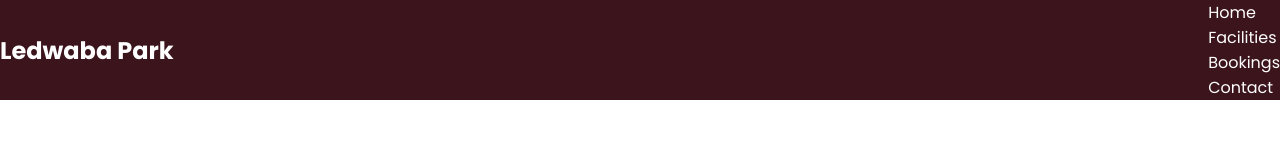
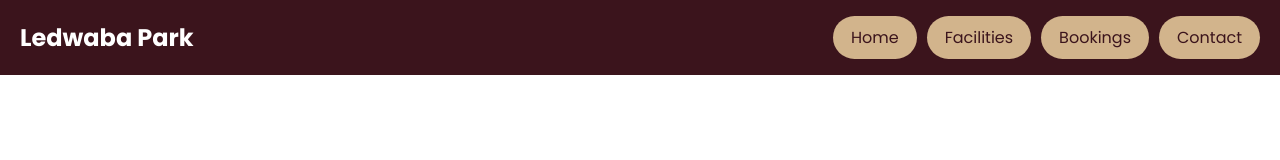
Before and after one commit to rethabileledidi/LEDWABA-PARK, a plain HTML site: page index.html in a window 1280 px wide. Drawn offline with Linux system fonts and the light colour scheme; a web font is replaced by a local one.

Commit message:
functionality

```diff
--- a/style.css
+++ b/style.css
@@ -12,7 +12,7 @@
     --white-color: #fff;
     --dark-color: #252525;
     --primary-color: #3b141c;
-    --secondary-color: #2C74B3;
+    --secondary-color: #D2B48C;
     --light-pink-color: #faf4f5;
     --medium-gray-color: #ccc;
 
@@ -58,9 +58,19 @@ button{
 img{
     width: 100%;
 }
+.navbar .nav-logo .logo-text{
+    color: var(--white-color);
 
+}
+.navbar .nav-menu{
+    display: flex;
+    gap: 10px;
+
+
+}
 header .navbar{
     display: flex;
+    padding: 20px;
     align-items: center;
     justify-content: space-between;
 }
@@ -76,6 +86,15 @@ header{
 }
 
 .navbar .nav-menu .nav-link{
+    padding: 10px 18px;
+
     color: var(--white-color);
+    background: var(--secondary-color);
+    border-radius: var(--border-radius-m);
+    transition:0.3s ease;
 
 }
+.navbar .nav-menu .nav-link{
+    color:var(--primary-color);
+    background: var(--secondary-color);
+}
```
